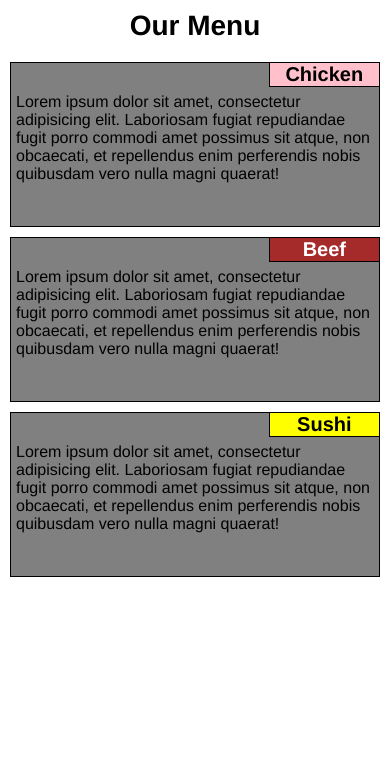
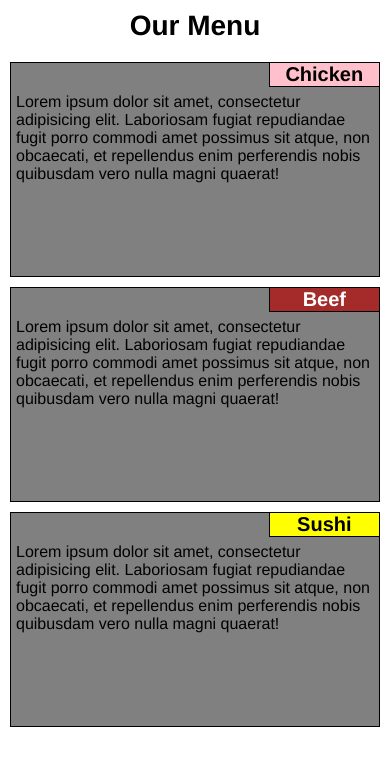
Before and after one commit to pcoutinh/Module2, a plain HTML site: page mod2_solution/index.html in a window 390 px wide. Drawn offline with Linux system fonts and the light colour scheme.

Commit message:
Increased height for IE

```diff
--- a/mod2_solution/css/Module2.css
+++ b/mod2_solution/css/Module2.css
@@ -82,7 +82,7 @@ p {
 
 @media (max-width: 767px) {
   .container {
-    height:165px;
+    height:215px;
   }
 
   .col-sm-12{
```
Lines whose indentation alone changed are shown as unchanged.
